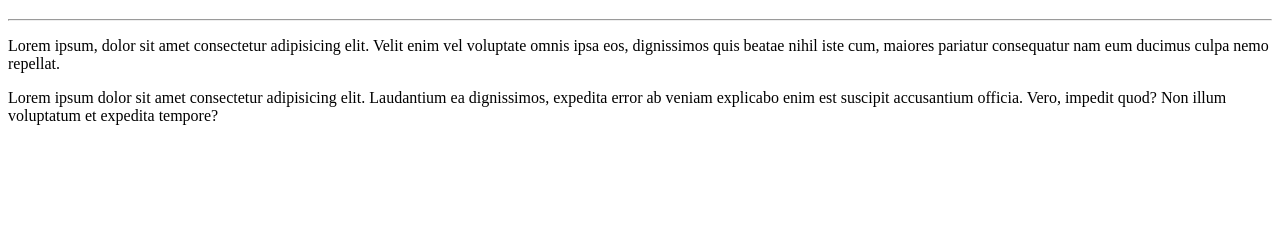
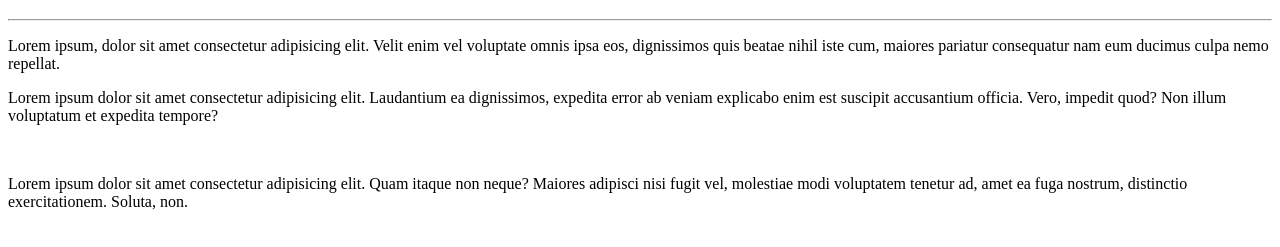
Before and after one commit to EstevamGelain/Ola-mundo-treino, a plain HTML site: page Site-Exemplo/index.html in a window 1280 px wide. Shown: the part 61-308 px from the top of the page. Drawn offline with Linux system fonts and the light colour scheme.

Commit message:
Outro paragrafo

```diff
--- a/Site-Exemplo/index.html
+++ b/Site-Exemplo/index.html
@@ -10,6 +10,7 @@
     <h1>Olá, Mundo!</h1>
     <hr>
     <p>Lorem ipsum, dolor sit amet consectetur adipisicing elit. Velit enim vel voluptate omnis ipsa eos, dignissimos quis beatae nihil iste cum, maiores pariatur consequatur nam eum ducimus culpa nemo repellat.</p>
-    <p>Lorem ipsum dolor sit amet consectetur adipisicing elit. Laudantium ea dignissimos, expedita error ab veniam explicabo enim est suscipit accusantium officia. Vero, impedit quod? Non illum voluptatum et expedita tempore?</p>
+    <p>Lorem ipsum dolor sit amet consectetur adipisicing elit. Laudantium ea dignissimos, expedita error ab veniam explicabo enim est suscipit accusantium officia. Vero, impedit quod? Non illum voluptatum et expedita tempore?</p><br>
+    <p>Lorem ipsum dolor sit amet consectetur adipisicing elit. Quam itaque non neque? Maiores adipisci nisi fugit vel, molestiae modi voluptatem tenetur ad, amet ea fuga nostrum, distinctio exercitationem. Soluta, non.</p>
 </body>
 </html>
```
